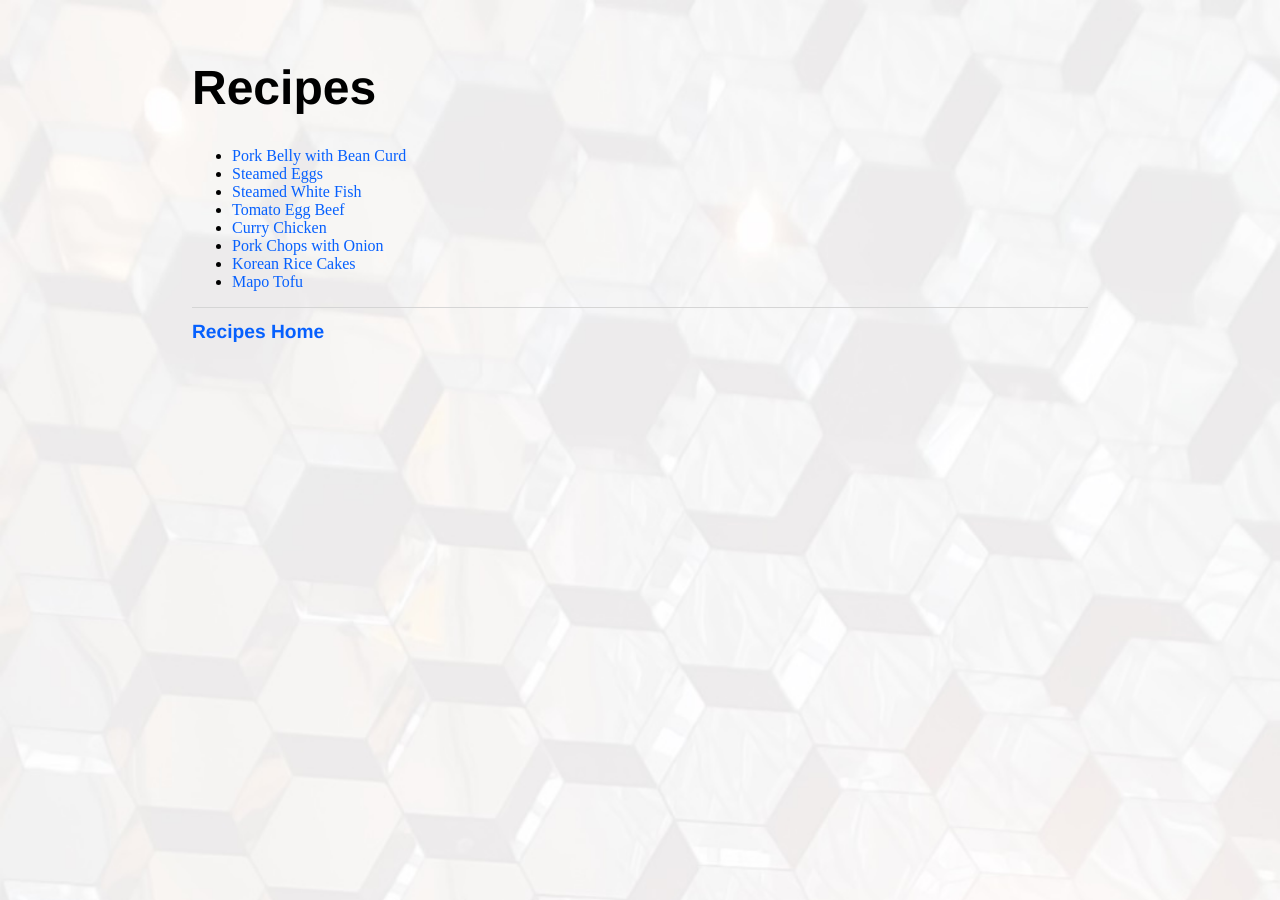
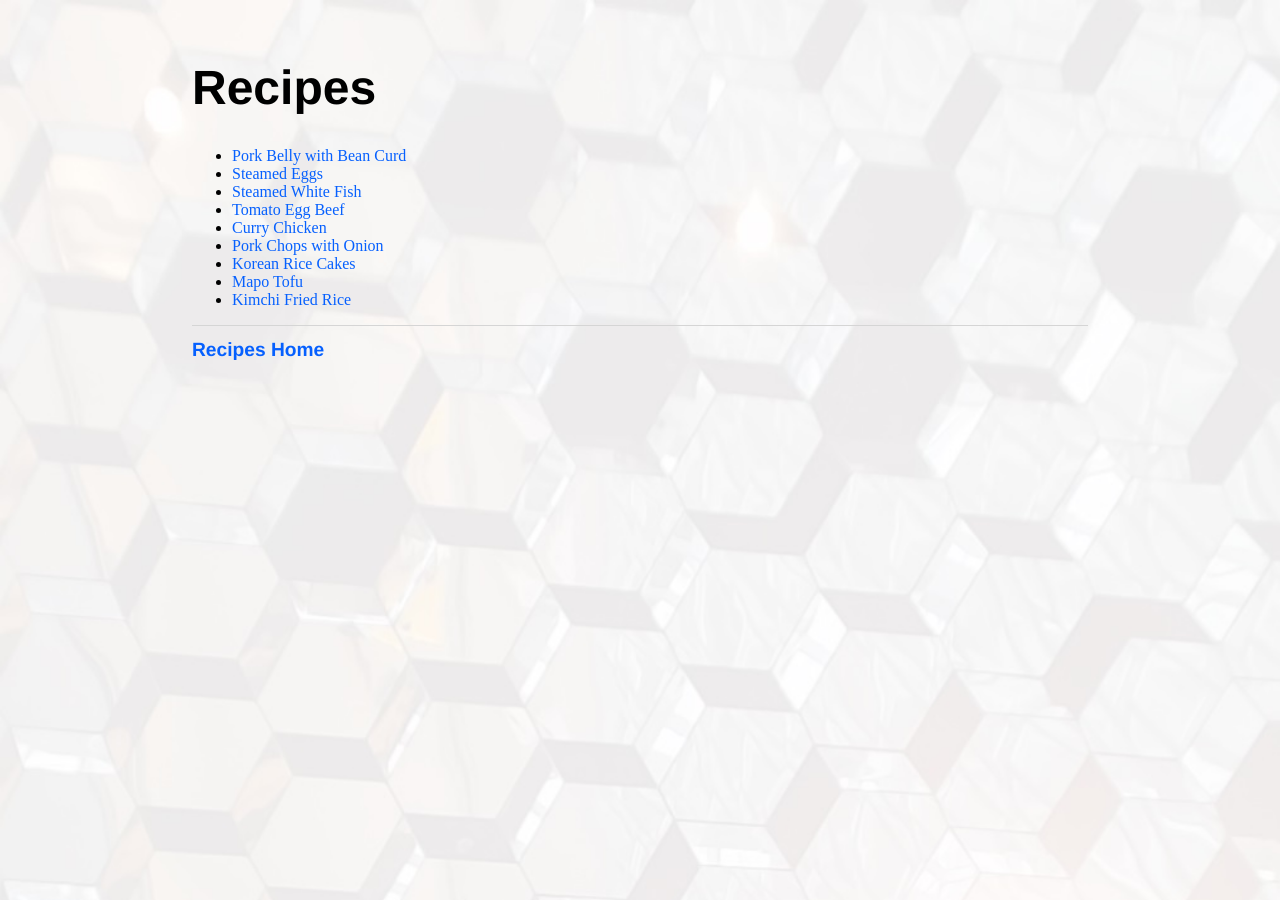
Before and after one commit to superjeffreyc/superjeffreyc.github.io, a Jekyll site: the page built from recipes/index.html, in a window 1280 px wide. Built offline with Jekyll 4.4.1, drawn with Linux system fonts in a browser that asks for light colours.

Commit message:
Update index.html

```diff
--- a/recipes/index.html
+++ b/recipes/index.html
@@ -15,6 +15,7 @@ title: Recipes
 <li><a href="https://superjeffreyc.github.io/recipes/pork_chops_with_onion.html">Pork Chops with Onion</a></li>
 <li><a href="https://superjeffreyc.github.io/recipes/korean_rice_cakes.html">Korean Rice Cakes</a></li>
 <li><a href="https://superjeffreyc.github.io/recipes/mapo_tofu.html">Mapo Tofu</a></li>
+<li><a href="https://superjeffreyc.github.io/recipes/kimchi_fried_rice.html">Kimchi Fried Rice</a></li>
 </ul>
 
 </div><!-- /.blurb -->
```
